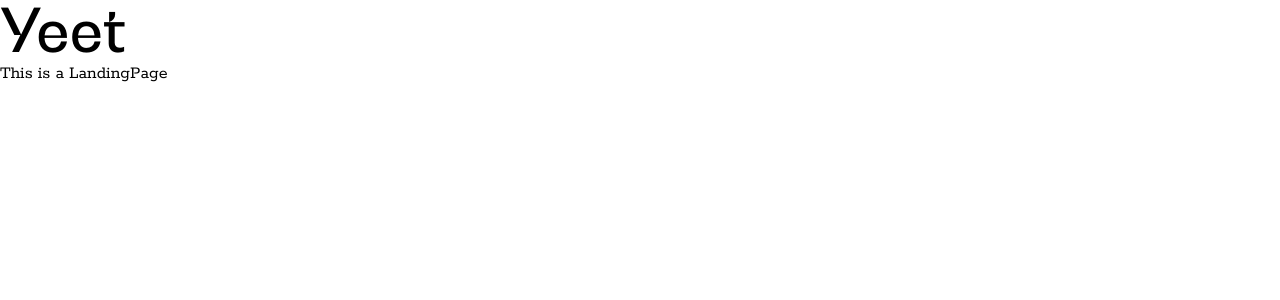
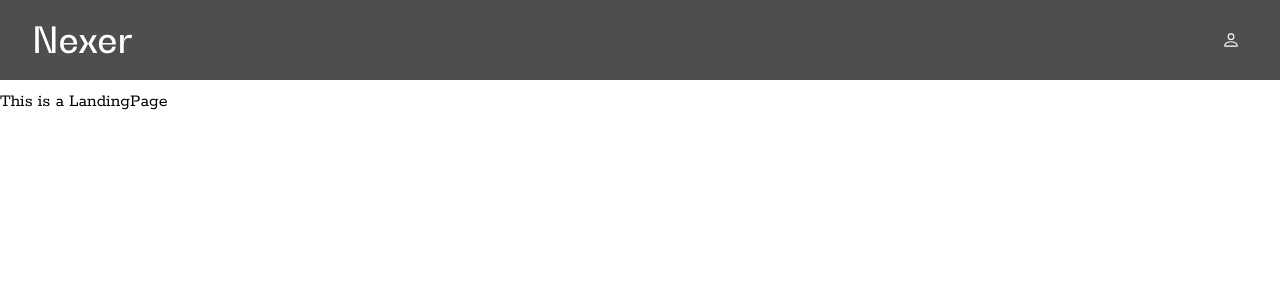
Before and after one commit to PortalBoost/PortalBoost, a React (Vite) app in the folder PortalBoost/ClientApp/: page / in a window 1280 px wide. Shown: the top 300 px of the page. Built offline with nearby package versions, Linux system fonts and the light colour scheme; a web font is replaced by a local one.

Commit message:
header klar

```diff
--- a/PortalBoost/ClientApp/src/App.tsx
+++ b/PortalBoost/ClientApp/src/App.tsx
@@ -4,6 +4,7 @@ import LandingPage from './pages/landingPage/LandingPage';
 import PageNotFound from './pages/pageNotFound/PageNotFound';
 import ViewEmployees from './pages/viewEmployees/ViewEmployees';
 import ViewCompanies from './pages/viewCompanies/ViewCompanies';
+import Header from './components/header/Header';
 
 
 function App() {
@@ -11,11 +12,9 @@ function App() {
   return (
     <Router>
 
-      <h1 className='text-6xl'>
-        <Link to="/">Yeet</Link>
-      </h1>
+      {/* Header */}
+      <Header />
 
-      {/* Header */}
       <ContentWrapper>
 
         <Routes>
--- /dev/null
+++ b/PortalBoost/ClientApp/src/components/header/Header.tsx
@@ -0,0 +1,26 @@
+import {BsPerson} from 'react-icons/bs'
+import { Link } from "react-router-dom";
+
+const Header = () => {
+
+
+	return (
+		<header>
+			<div className="bg-n-dark text-white px-2 py-2 sm:px-6 lg:px-8 top-0 relative mb-2 opacity-80">
+				<div className="flex items-center justify-between h-16">
+
+					<div className="text-4xl">
+						<Link to="/">
+							Nexer
+						</Link>
+					</div>
+					<div className=" border-black rounded-xl p-2 flex flex-shrink-0" >
+						<p className="hover-text"><BsPerson /></p>
+					</div>
+				</div>
+			</div>
+		</header>
+	)
+}
+
+export default Header
```
